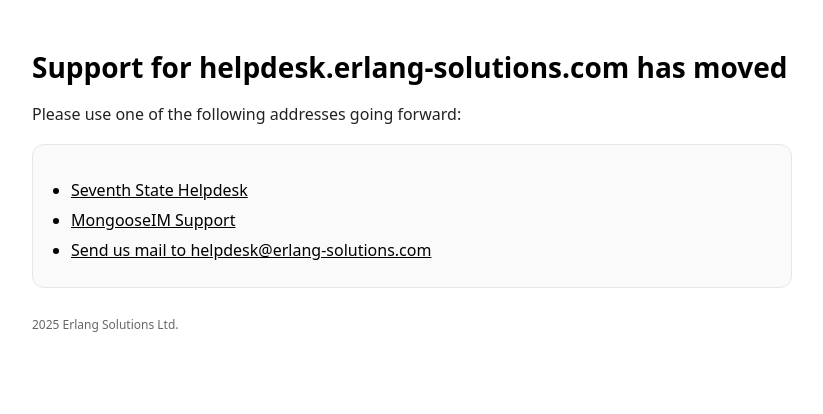
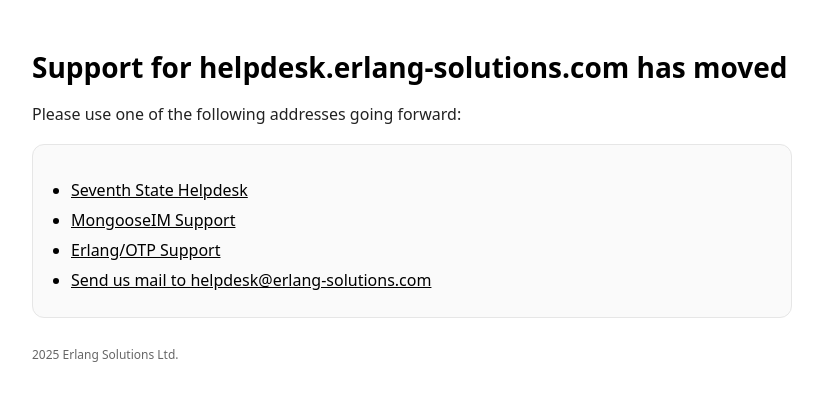
Before and after one commit to esl/helpdesk.erlang-solutions.com, a plain HTML site: page index.html in a window 1280 px wide. Shown: the whole page, without its empty margins (228-1051 px from the left). Drawn offline with Linux system fonts and the light colour scheme.

Commit message:
add index v3

```diff
--- a/index.html
+++ b/index.html
@@ -29,6 +29,7 @@
         <!-- Replace the items below with your real addresses -->
         <li><a href="http://helpdesk.seventhstate.io">Seventh State Helpdesk</a></li>
         <li><a href="https://erlangsolutions.atlassian.net/servicedesk/customer/portal/3">MongooseIM Support</a></li>
+        <li><a href="https://erlang-solutions-nordics.atlassian.net/servicedesk/customer/user/login?destination=portals">Erlang/OTP Support</a></li>
         <li><a href="mailto:helpdesk@erlang-solutions.com">Send us mail to helpdesk@erlang-solutions.com</a></li>
       </ul>
     </div>
```
